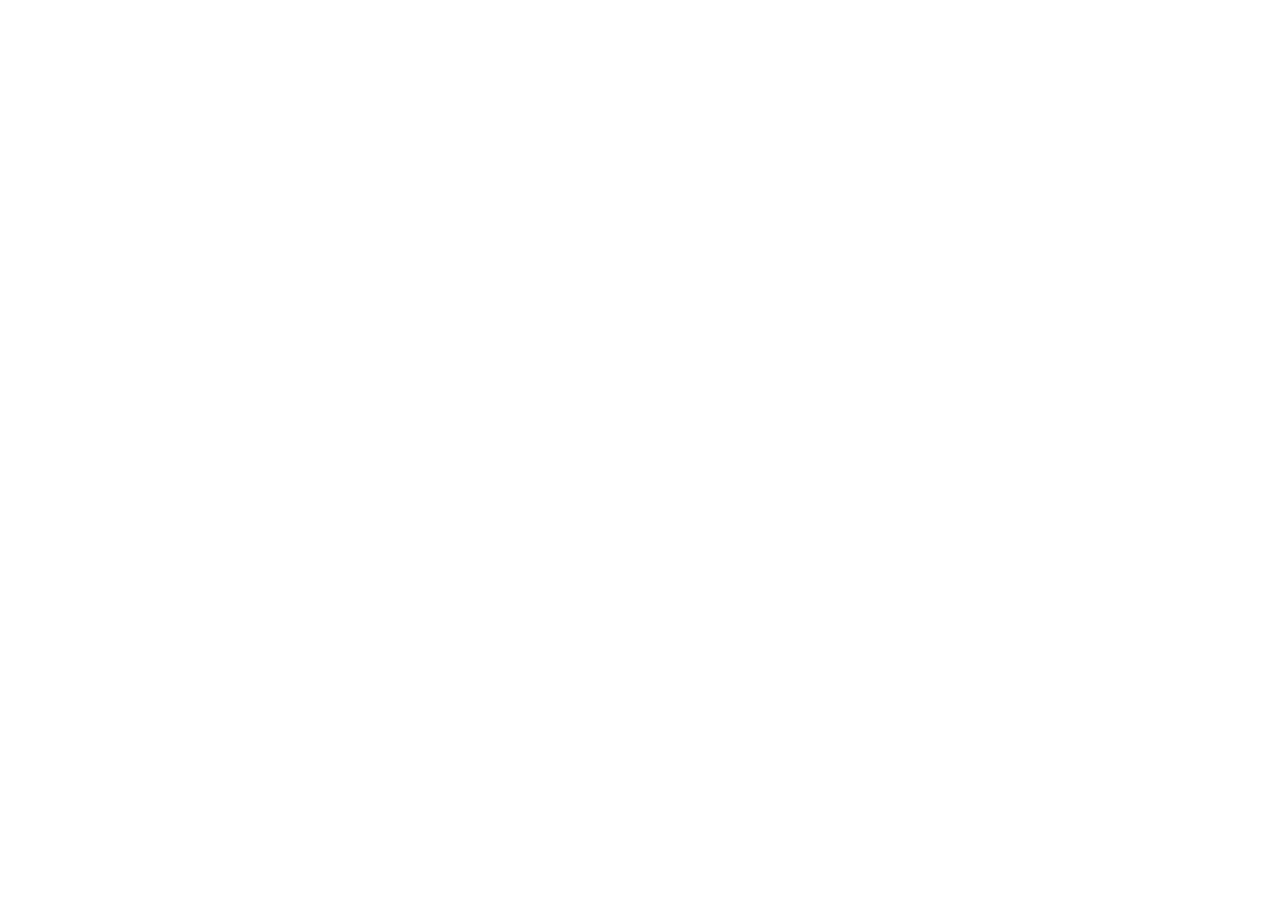
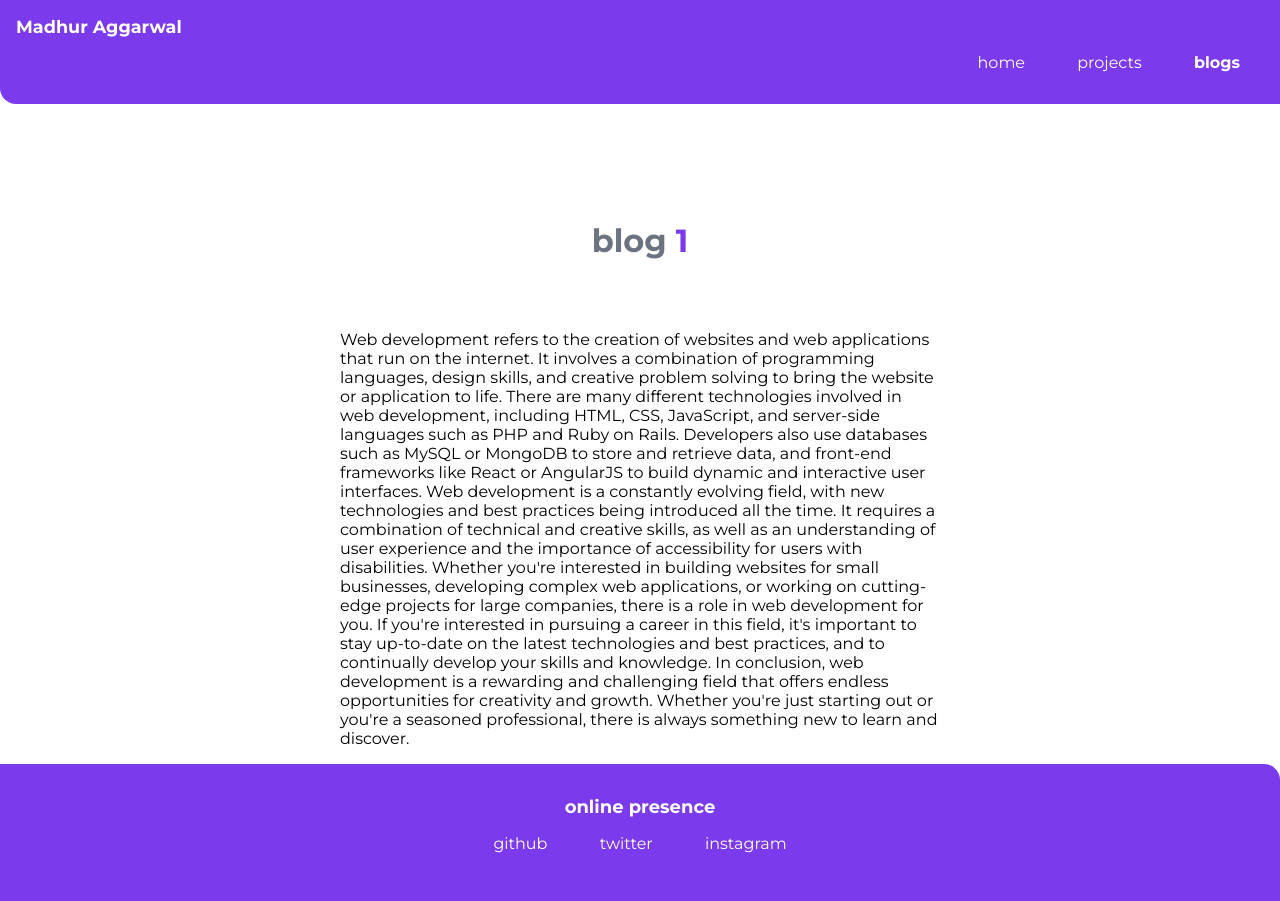
Before and after one commit to Ryugon07/neogcamp-lesson-3-live, a plain HTML site: page dummy-blog.html in a window 1280 px wide. Before the commit the page ends 800 px from the top, so only its background shows below. Drawn offline with Linux system fonts and the light colour scheme.

Commit message:
added blog page

```diff
--- a/dummy-blog.html
+++ b/dummy-blog.html
@@ -5,8 +5,51 @@
     <meta http-equiv="X-UA-Compatible" content="IE=edge">
     <meta name="viewport" content="width=device-width, initial-scale=1.0">
     <title>Blog-1</title>
+    <link href="styles.css" rel="stylesheet">
 </head>
 <body>
+    <nav class="navigation container">
+        <div class="nav-brand">Madhur Aggarwal</div>
+        <ul class="list-non-bullet nav-pills">
+            <li class="list-item-inline" >
+                <a class="link" href="/">home</a>
+            </li>
+            <li class="list-item-inline">
+                <a class="link" href="projects.html">projects</a>
+            </li>
+            <li class="list-item-inline link-active">
+                <a class="link" href="blogs.html">blogs</a>
+            </li>
+        </ul>
+    </nav>
+    <header class="hero">
+        <h1 class="hero-heading">blog<span style="color: var(--primary-color)"> 1 </span></h1>
+    </header>
+    <div class="container container-center">
+    <p>Web development refers to the creation of websites and web applications that run on the internet. It involves a combination of programming languages, design skills, and creative problem solving to bring the website or application to life.
 
+        There are many different technologies involved in web development, including HTML, CSS, JavaScript, and server-side languages such as PHP and Ruby on Rails. Developers also use databases such as MySQL or MongoDB to store and retrieve data, and front-end frameworks like React or AngularJS to build dynamic and interactive user interfaces.
+
+        Web development is a constantly evolving field, with new technologies and best practices being introduced all the time. It requires a combination of technical and creative skills, as well as an understanding of user experience and the importance of accessibility for users with disabilities.
+
+        Whether you're interested in building websites for small businesses, developing complex web applications, or working on cutting-edge projects for large companies, there is a role in web development for you. If you're interested in pursuing a career in this field, it's important to stay up-to-date on the latest technologies and best practices, and to continually develop your skills and knowledge.
+
+        In conclusion, web development is a rewarding and challenging field that offers endless opportunities for creativity and growth. Whether you're just starting out or you're a seasoned professional, there is always something new to learn and discover.</p>
+    </div>
+
+    <footer class="footer">
+        <div class="footer-header">online presence</div>
+        <ul class="social-links list-non-bullet">
+            <li class="list-item-inline">
+                <a class="link" href=" https://github.com/Ryugon07">github</a>
+            </li>
+            <li class="list-item-inline">
+                <a class="link" href="https://twitter.com/Ryugon07">twitter</a>
+            </li>
+            <li class="list-item-inline">
+                <a class="link" href="https://www.instagram.com/madhur.aggarwal/">instagram</a>
+            </li>
+        </ul>
+    </footer>
 </body>
 </html>
```
